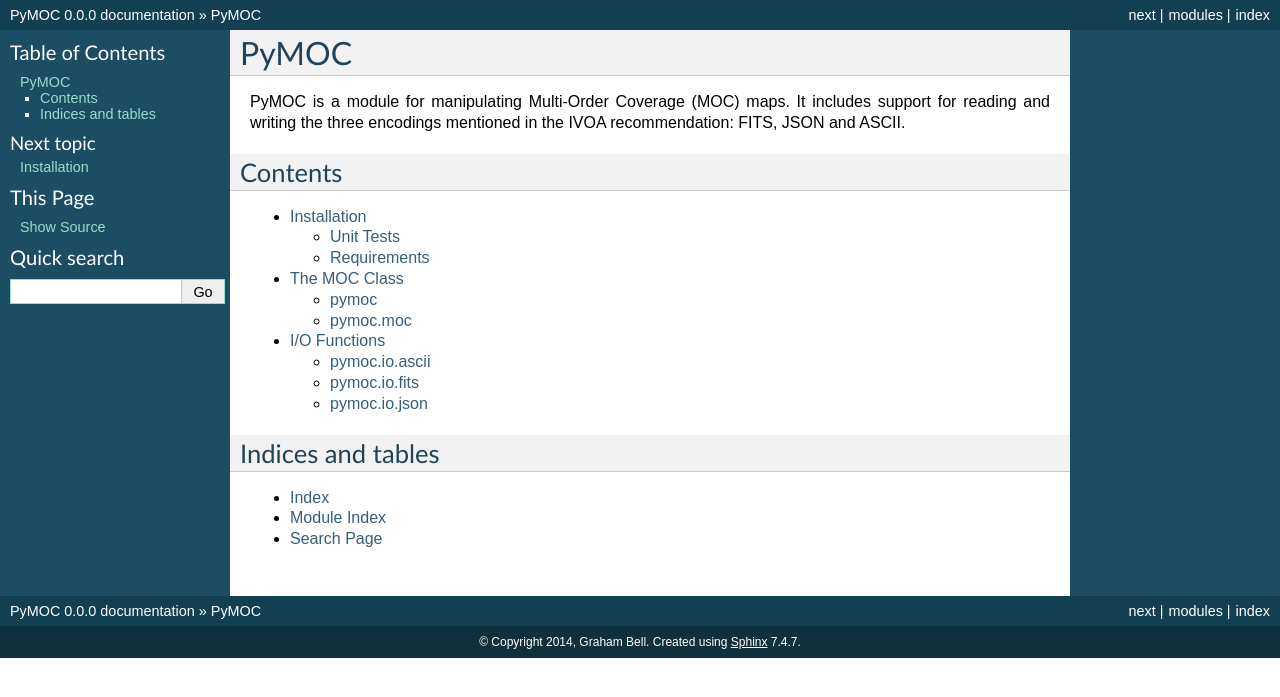
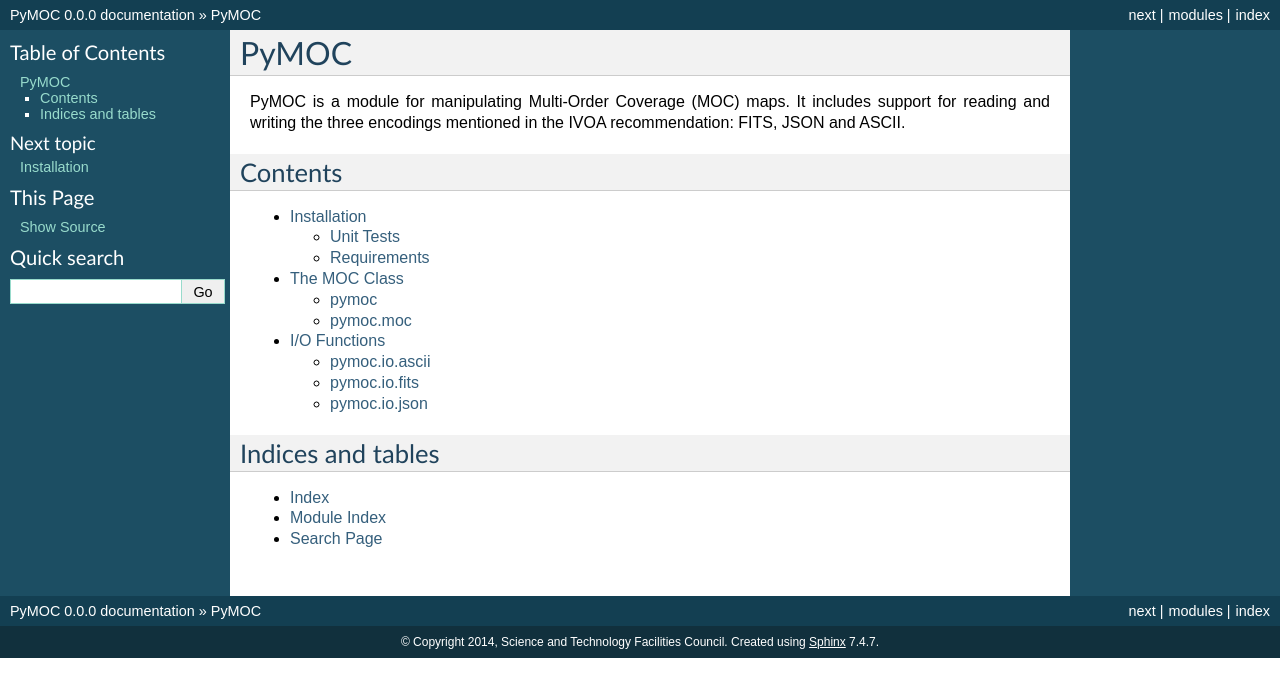
Before and after one commit to grahambell/pymoc, a Sphinx documentation site: the page built from doc/index.rst, in a window 1280 px wide. Shown: the top 697 px of the page. Built offline with Sphinx 7.4.7, drawn with Linux system fonts in a browser that asks for light colours.

Commit message:
doc: Correct copyright information

```diff
--- a/doc/conf.py
+++ b/doc/conf.py
@@ -48,7 +48,7 @@ master_doc = 'index'
 
 # General information about the project.
 project = 'PyMOC'
-copyright = '2014, Graham Bell'
+copyright = '2014, Science and Technology Facilities Council'
 
 # The version info for the project you're documenting, acts as replacement for
 # |version| and |release|, also used in various other places throughout the
```
